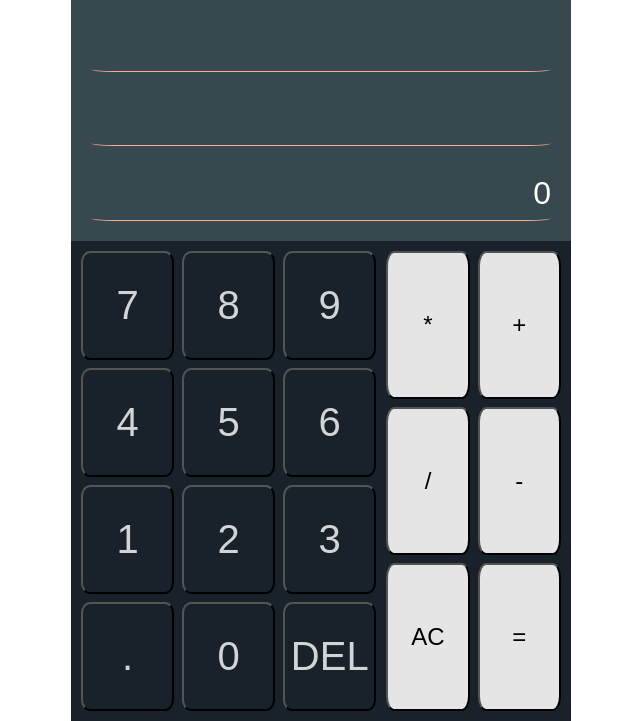
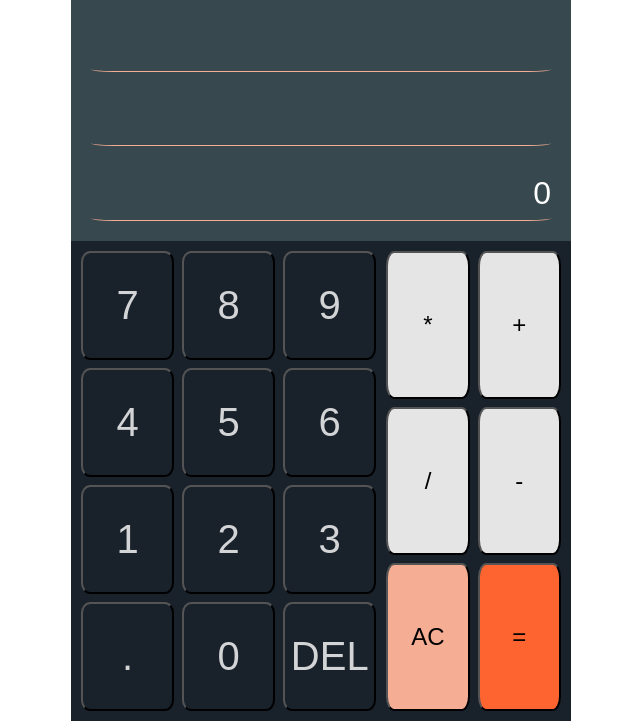
Before and after one commit to nmWolfe/calculator, a website built with Vite: page index.html in a window 1280 px wide. Shown: the part 79-800 px from the top of the page, without its empty margins (319-959 px from the left). Built offline with nearby package versions, Linux system fonts and the light colour scheme; a web font is replaced by a local one.

Commit message:
Styling for basic calculator complete

```diff
--- a/src/style.scss
+++ b/src/style.scss
@@ -92,9 +92,12 @@ $mobile-keypad: 5vw;
       border-radius: 10%;
       font-size: 1.5rem;
       background-color: $arithmetic-ops-button;
-      img {
-        width: $mobile-keypad;
-      }
+    }
+    .clear__operator {
+      background-color: $all-clear-button;
+    }
+    .result__operator {
+      background-color: $equals-button;
     }
   }
 }
```
Also changed, not shown: src/style.css, 1 other file.
